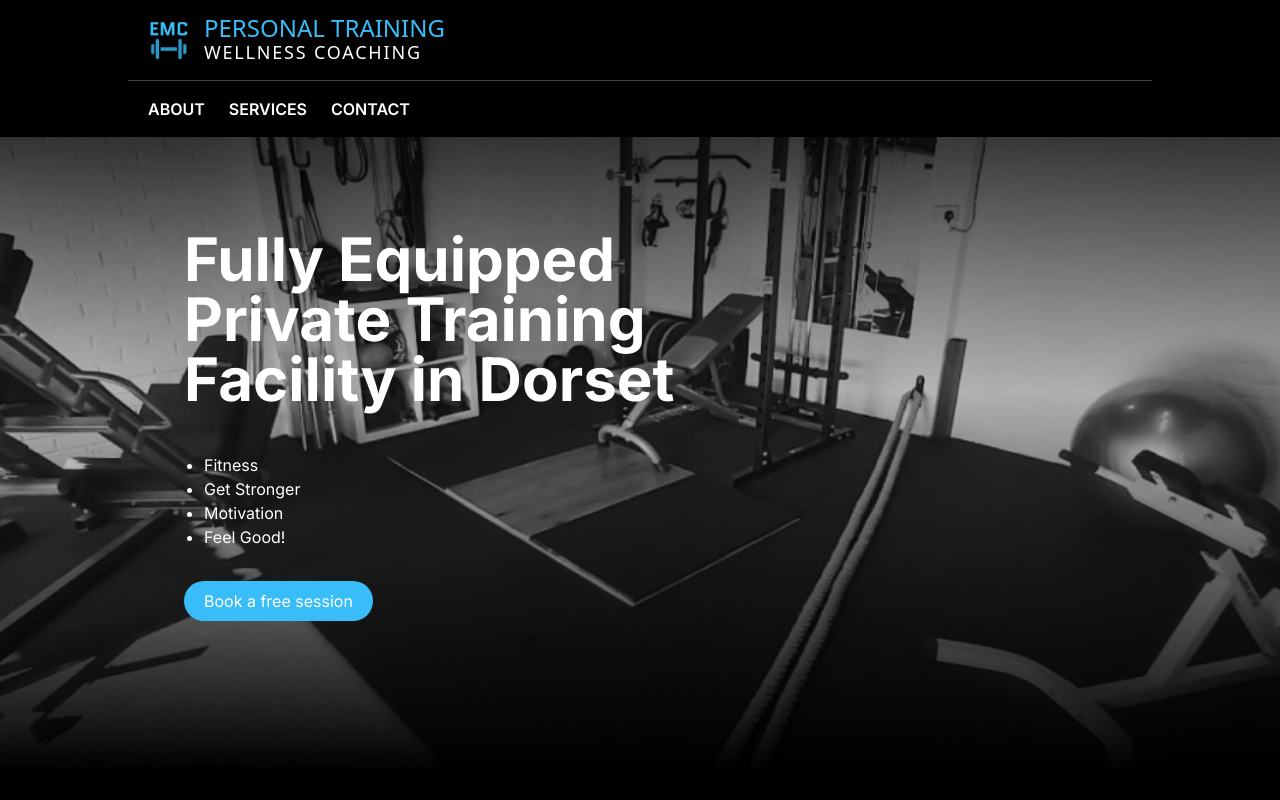
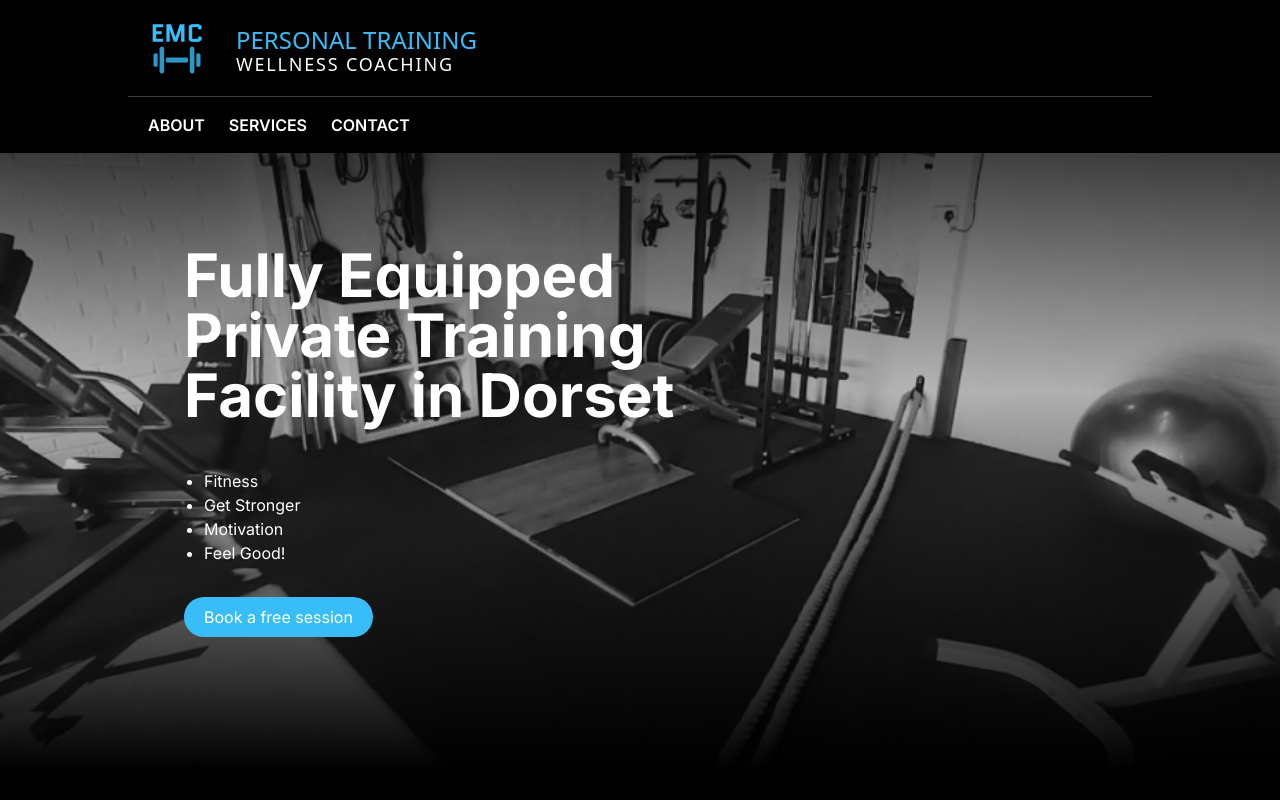
Before and after one commit to davofaz/pt-site, a Next.js app: page / in a window 1280 px wide. Shown: the top 800 px of the page. Built offline with nearby package versions, Linux system fonts and the light colour scheme.

Commit message:
feature: added framer-motion to header

```diff
--- a/app/components/HeaderNav.tsx
+++ b/app/components/HeaderNav.tsx
@@ -1,6 +1,7 @@
 'use client'
 import { useEffect, useState } from 'react';
 import Image from 'next/image'
+import { motion } from 'framer-motion'
 
 const Navigation = () => {
     const [clientWindowHeight, setClientWindowHeight] = useState(0);
@@ -19,8 +20,8 @@ const Navigation = () => {
     const h1smaller = `${parseInt(h1) * 0.95}rem`; // Reduce by 10% (1)
     const h2 = "1.125rem";
     const h2smaller = `${parseInt(h2) - 0.2}rem`; // Reduce by -2 (0.7)
-    const logoWidth = 48;
-    const logoWidthSmaller = 42;
+    const logoWidth = 64;
+    const logoWidthSmaller = 48;
     const opacity = "0.85";
     const shadow = "rgba(0, 0, 0, 0.45) 0px 25px 20px -20px";
 
@@ -36,6 +37,12 @@ const Navigation = () => {
         <div className="sticky bg-black -top-1 z-40" style={{ boxShadow: shadowClass, opacity: opacityClass }}>
             <div className="shadow-black flex flex-row items-center p-4 pb-4 border-b border-zinc-700 container mx-auto  max-w-screen-lg">
               <a href="/">
+              <motion.div
+                    style={{ margin:'0 auto', textAlign:'center' }}
+                    initial={{ opacity: 0 }}
+                    animate={{ opacity: 1}}
+                    transition={{delay:0.1}}
+                    >
                     <Image
                         src="/pt-logo-512-3.png"
                         alt="EMC Personal Training"
@@ -45,7 +52,13 @@ const Navigation = () => {
                         //style={{ width: "auto", height: "auto" }}
 
                     />
+               </motion.div>
               </a>
+              <motion.div
+                                className="mt-2 mx-4"
+                                initial={{ opacity: 0, x: 60}}
+                                animate={{ opacity: 1, x: 0}}
+                                transition={{delay:0.3}}>
                 <ul className="flex flex-col ml-3 -mt-2">
                 <li>
                   <h1 className="text-lg uppercase font-bold text-sky-400 font-sans font-medium mt-1"
@@ -63,6 +76,7 @@ const Navigation = () => {
                   </h2>
                 </li>
               </ul>
+              </motion.div>
             </div>
             <nav className="p-4 container mx-auto  max-w-screen-lg">
                 <ul className="flex flex-row space-x-4 text-white font-semibold">
--- a/package.json
+++ b/package.json
@@ -15,6 +15,7 @@
     "autoprefixer": "10.4.14",
     "eslint": "8.45.0",
     "eslint-config-next": "13.4.10",
+    "framer-motion": "^10.15.0",
     "next": "13.4.10",
     "postcss": "8.4.26",
     "react": "18.2.0",
```
Also changed, not shown: 1 other file (tests, documents, lock files or other folders). Lines whose indentation alone changed are shown as unchanged.
